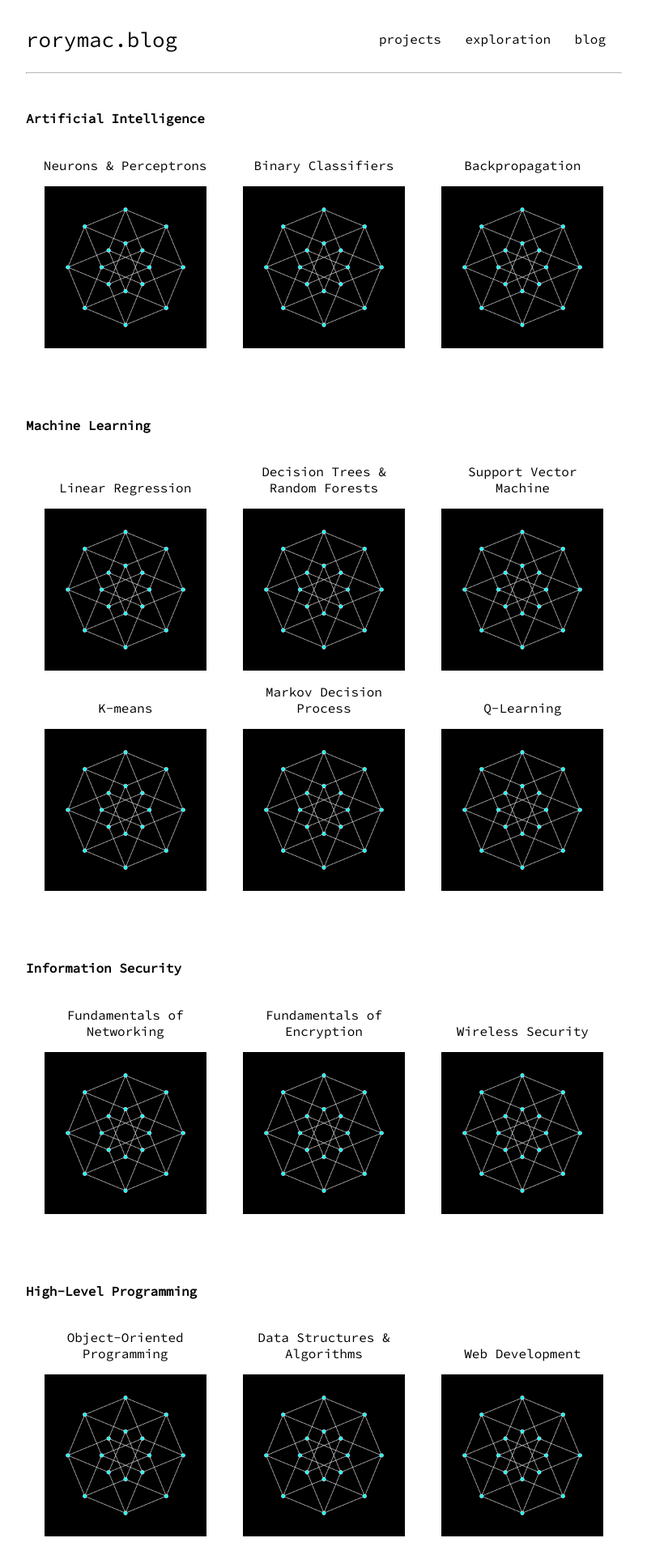
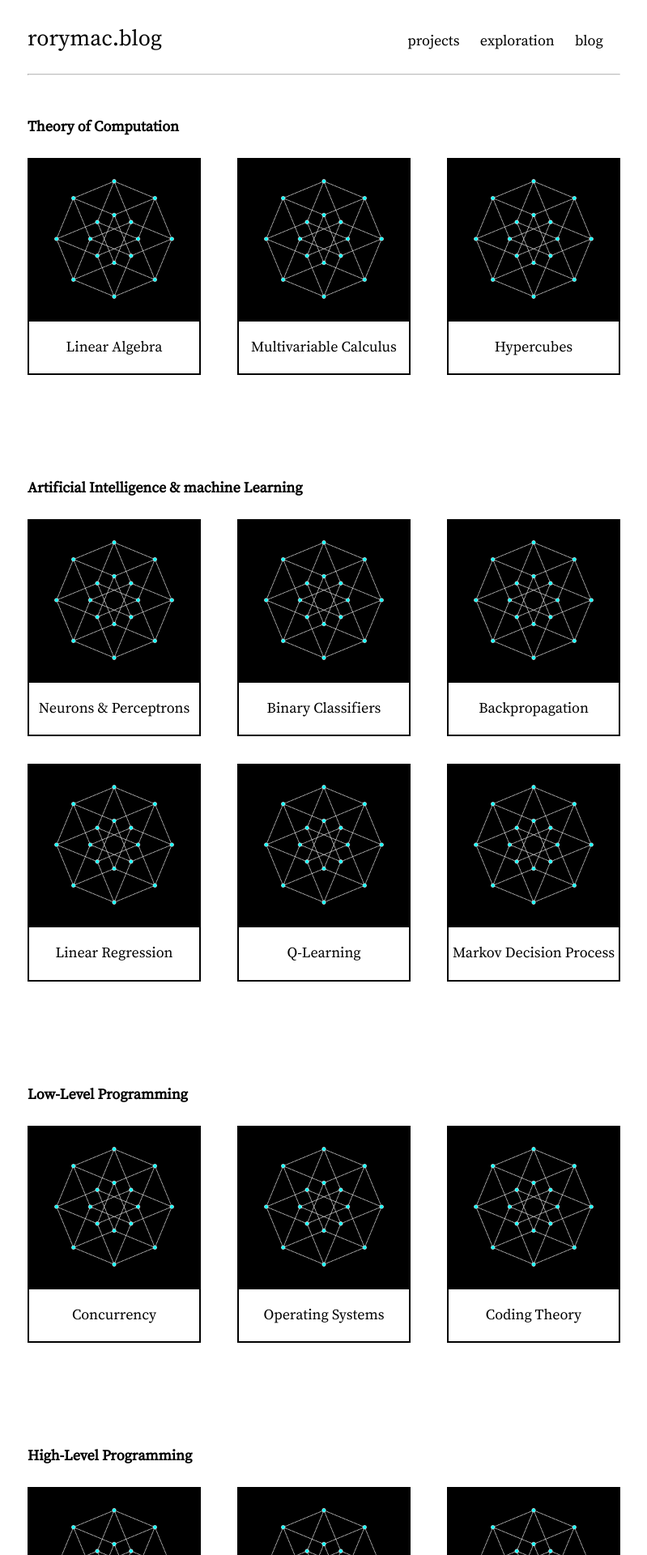
Before and after one commit to Rory-Mac/personal-website, a Jekyll site: the page built from explore.markdown, in a window 1280 px wide. Shown: the top 1920 px of the page at 81% size, without its empty margins (240-1039 px from the left). Built offline with Jekyll 4.4.1, drawn with Linux system fonts in a browser that asks for light colours; some of the changed text lies outside the part shown.

Commit message:
changes to page display of index.html and explore.html with use of flexbox

```diff
--- a/Assets/css/main.scss
+++ b/Assets/css/main.scss
@@ -4,3 +4,4 @@
 // Import Sass files
 @import "base";
 @import "transitions";
+@import "flex";
--- a/_layouts/default.html
+++ b/_layouts/default.html
@@ -35,7 +35,7 @@
         </main>
         <div class="site-footer">
             <hr>
-            <div class="flex" style="justify-content: flex-end;">
+            <div class="footer-flex-container">
             {% if page.mode == "light" %}
                 <a target="_blank" href="https://github.com/Rory-Mac"><img style="max-width: 40px; max-height: 40px; padding: 0.5rem 0.5rem;" src="/Assets/images/git_logo.png"></a>
                 <a target="_blank" href="https://www.linkedin.com/in/rory-maclean-63b792215/"><img style="max-width: 40px; max-height: 40px; padding: 0.5rem 0.5rem;" src="/Assets/images/linkedIn_logo.png"></a>
--- a/_sass/base.scss
+++ b/_sass/base.scss
@@ -1,9 +1,27 @@
+@font-face {
+    font-family: 'Source Serif Pro';
+    src: url('/Assets/fonts/source-serif-pro.regular.ttf') format('truetype');
+    font-weight: normal;
+    font-style: normal;
+}
+
+@font-face {
+    font-family: 'Merriweather';
+    src: url('/Assets/fonts/Merriweather-Regular.ttf') format('truetype'),
+      url('/Assets/fonts/Merriweather-Bold.ttf') format('truetype'),
+      url('/Assets/fonts/Merriweather-Italic.ttf') format('truetype');
+    font-weight: normal;
+    font-style: normal;
+}
+
 body, html {
     max-width: 800px;
     margin: 0rem auto 0rem auto;
     font-weight: 400;
-    font-size: 1rem;
-    font-family: 'Source Code Pro', monospace;
+    font-size: 1.0625rem;
+    letter-spacing: -0.003rem;
+    line-height: 28px;
+    font-family: 'Source Serif Pro', 'Source Code Pro', monospace;
 
     &.dark {
         background-color: black;
--- /dev/null
+++ b/_sass/flex.scss
@@ -0,0 +1,40 @@
+.index-flex-container {
+  margin: 0 0 2rem 0;
+  display: flex;
+  flex-wrap: wrap;
+  justify-content: space-around;
+}
+
+.explore-main-container {
+    margin: 0 0 2rem 0;
+    display: flex;
+    flex-wrap: wrap;
+    justify-content: space-between;
+}
+
+.explore-content-container {
+    margin: 0 0 2rem 0;
+    display: flex;
+    flex-direction: column;
+    align-items: stretch;
+    justify-content: flex-end;
+}
+
+.explore-content-title {
+    display: flex;
+    align-items: center;
+    justify-content: center;
+    border: 2px solid black;
+    background-color: white;
+}
+
+.explore-content-image {
+    width: 100%;
+    height: 100%;
+    background-color: black;
+}
+
+.footer-flex-container {
+  display: flex;
+  justify-content: flex-end;
+}
--- a/_sass/transitions.scss
+++ b/_sass/transitions.scss
@@ -1,6 +1,5 @@
 .zoom {
     transition: transform .2s;
-    margin: 0 auto;
     text-align: center;
 
     &:hover {
@@ -24,13 +23,3 @@
       }
     }
 }
-
-.flex {
-    display: flex;
-    flex-direction: row;
-    justify-content: space-around;
-    margin: 0 0 2rem 0;
-    flex-wrap: wrap;
-    align-content: flex-start;
-    align-items: flex-end;
-}
--- a/explore.markdown
+++ b/explore.markdown
@@ -3,101 +3,190 @@ layout: default
 mode: light
 title: Explore
 ---
-<h4>Artificial Intelligence</h4>
-<div class="flex">
-    <div class="flex-item zoom small">
-        <p>Neurons & Perceptrons</p>
-        <a href="/Artificial%20Intelligence/Neurons%20%26%20Perceptrons.html"><img style="background-color: black" src="/Assets/images/4-cube_dark.png"></a>
+<h4>Theory of Computation</h4>
+<div class="explore-main-container">
+    <div class="explore-content-container zoom small">
+        <a href="/Mathematics/Linear Algebra.html">
+            <div class="explore-content-image">
+                <img style="background-color: black" src="/Assets/images/4-cube_dark.png">
+            </div>
+        </a>
+        <div class="explore-content-title">
+            <p>Linear Algebra</p>
+        </div>
     </div>
-    <div class="flex-item zoom small">
-        <p>Binary Classifiers</p>
-        <a href="/Artificial Intelligence/Binary%20Classifiers.html"><img style="background-color: black" src="/Assets/images/4-cube_dark.png"></a>
+    <div class="explore-content-container zoom small">
+        <a href="/Mathematics/Multivariable Calculus.html">
+        <div class="explore-content-image">
+                <img style="background-color: black" src="/Assets/images/4-cube_dark.png">
+            </div>
+        </a>
+        <div class="explore-content-title">
+            <p>Multivariable Calculus</p>
+        </div>
     </div>
-    <div class="flex-item zoom small">
-        <p>Backpropagation</p>
-        <a href="/Artificial Intelligence/Gradient%20Descent%20%26%20Backpropagation.html"><img style="background-color: black" src="/Assets/images/4-cube_dark.png"></a>
-    </div>
-</div><div class="space-div"></div>
-<h4>Machine Learning</h4>
-<div class="flex">
-    <div class="flex-item zoom small">
-        <p>Linear Regression</p>
-        <a href="/Machine%20Learning/linear%20regression.html"><img style="background-color: black" src="/Assets/images/4-cube_dark.png"></a>
-    </div>
-    <div class="flex-item zoom small">
-        <p>Decision Trees & Random Forests</p>
-        <a href="explore.html"><img style="background-color: black" src="/Assets/images/4-cube_dark.png"></a>
-    </div>
-    <div class="flex-item zoom small">
-        <p>Support Vector Machine</p>
-        <a href="explore.html"><img style="background-color: black" src="/Assets/images/4-cube_dark.png"></a>
-    </div>
-    <div class="flex-item zoom small">
-        <p>K-means</p>
-        <a href="explore.html"><img style="background-color: black" src="/Assets/images/4-cube_dark.png"></a>
-    </div>
-    <div class="flex-item zoom small">
-        <p>Markov Decision Process</p>
-        <a href="explore.html"><img style="background-color: black" src="/Assets/images/4-cube_dark.png"></a>
-    </div>
-    <div class="flex-item zoom small">
-        <p>Q-Learning</p>
-        <a href="explore.html"><img style="background-color: black" src="/Assets/images/4-cube_dark.png"></a>
-    </div>
-</div><div class="space-div"></div>
-<h4>Information Security</h4>
-<div class="flex">
-    <div class="flex-item zoom small">
-        <p>Fundamentals of Networking</p>
-        <a href="/Information Security/Fundamentals of Networking.html"><img style="background-color: black" src="/Assets/images/4-cube_dark.png"></a>
-    </div>
-    <div class="flex-item zoom small">
-        <p>Fundamentals of Encryption</p>
-        <a href="/Information Security/Fundamentals of Encryption.html"><img style="background-color: black" src="/Assets/images/4-cube_dark.png"></a>
-    </div>
-    <div class="flex-item zoom small">
-        <p>Wireless Security</p>
-        <a href="/Information Security/Wireless Security.html"><img style="background-color: black" src="/Assets/images/4-cube_dark.png"></a>
-    </div>
-</div><div class="space-div"></div>
-<h4>High-Level Programming</h4>
-<div class="flex">
-    <div class="flex-item zoom small">
-        <p>Object-Oriented Programming</p>
-        <a href="/High-Level Programming/object-oriented programming.html"><img style="background-color: black" src="/Assets/images/4-cube_dark.png"></a>
-    </div>
-    <div class="flex-item zoom small">
-        <p>Data Structures & Algorithms</p>
-        <a href="/High-Level Programming/data structures and algorithms.html"><img style="background-color: black" src="/Assets/images/4-cube_dark.png"></a>
-    </div>
-    <div class="flex-item zoom small">
-        <p>Web Development</p>
-        <a href="/High-Level Programming/web development.html"><img style="background-color: black" src="/Assets/images/4-cube_dark.png"></a>
-    </div>
-</div><div class="space-div"></div>
-<h4>Low-Level Programming</h4>
-<div class="flex">
-    <div class="flex-item zoom small">
-        <p>Coding Theory</p>
-        <a href="/Low-Level Programming/coding theory.html"><img style="background-color: black" src="/Assets/images/4-cube_dark.png"></a>
-    </div>
-    <div class="flex-item zoom small">
-        <p>Concurrency & Operating Systems</p>
-        <a href="/Low-Level Programming/Concurrency%20%26%20Operating%20Systems.html"><img style="background-color: black" src="/Assets/images/4-cube_dark.png"></a>
-    </div>
-</div><div class="space-div"></div>
-<h4>Mathematics</h4>
-<div class="flex">
-    <div class="flex-item zoom small">
-        <p>Linear Algebra</p>
-        <a href="/Mathematics/Linear Algebra.html"><img style="background-color: black" src="/Assets/images/4-cube_dark.png"></a>
-    </div>
-    <div class="flex-item zoom small">
-        <p>Multivariable Calculus</p>
-        <a href="/Mathematics/Multivariable Calculus.html"><img style="background-color: black" src="/Assets/images/4-cube_dark.png"></a>
-    </div>
-    <div class="flex-item zoom small">
-        <p>Hypercubes</p>
-        <a href="/Mathematics/Hypercubes.html"><img style="background-color: black" src="/Assets/images/4-cube_dark.png"></a>
+    <div class="explore-content-container zoom small">
+        <a href="/Mathematics/Hypercubes.html">
+        <div class="explore-content-image">
+                <img style="background-color: black" src="/Assets/images/4-cube_dark.png">
+            </div>
+        </a>
+        <div class="explore-content-title">
+            <p>Hypercubes</p>
+        </div>
     </div>
 </div>
+<div class="space-div"></div>
+<h4>Artificial Intelligence & machine Learning</h4>
+<div class="explore-main-container">
+    <div class="explore-content-container zoom small">
+        <a href="/Artificial%20Intelligence/Neurons%20%26%20Perceptrons.html">
+        <div class="explore-content-image">
+                <img style="background-color: black" src="/Assets/images/4-cube_dark.png">
+            </div>
+        </a>
+        <div class="explore-content-title">
+            <p>Neurons & Perceptrons</p>
+        </div>
+    </div>
+    <div class="explore-content-container zoom small">
+        <a href="/Artificial Intelligence/Binary%20Classifiers.html">
+        <div class="explore-content-image">
+                <img style="background-color: black" src="/Assets/images/4-cube_dark.png">
+            </div>
+        </a>
+        <div class="explore-content-title">
+            <p>Binary Classifiers</p>
+        </div>
+    </div>
+    <div class="explore-content-container zoom small">
+        <a href="/Artificial Intelligence/Gradient%20Descent%20%26%20Backpropagation.html">
+        <div class="explore-content-image">
+                <img style="background-color: black" src="/Assets/images/4-cube_dark.png">
+            </div>
+        </a>
+        <div class="explore-content-title">
+            <p>Backpropagation</p>
+        </div>
+    </div>
+    <div class="explore-content-container zoom small">
+        <a href="/Machine%20Learning/linear%20regression.html">
+        <div class="explore-content-image">
+                <img style="background-color: black" src="/Assets/images/4-cube_dark.png">
+            </div>
+        </a>
+        <div class="explore-content-title">
+            <p>Linear Regression</p>
+        </div>
+    </div>
+    <div class="explore-content-container zoom small">
+        <a href="explore.html">
+        <div class="explore-content-image">
+                <img style="background-color: black" src="/Assets/images/4-cube_dark.png">
+            </div>
+        </a>
+        <div class="explore-content-title">
+            <p>Q-Learning</p>
+        </div>
+    </div>
+    <div class="explore-content-container zoom small">
+        <a href="explore.html">
+        <div class="explore-content-image">
+                <img style="background-color: black" src="/Assets/images/4-cube_dark.png">
+            </div>
+        </a>
+        <div class="explore-content-title">
+            <p>Markov Decision Process</p>
+        </div>
+    </div>
+</div>
+<div class="space-div"></div>
+<h4>Low-Level Programming</h4>
+<div class="explore-main-container">
+    <div class="explore-content-container zoom small">
+        <a href="/Low-Level Programming/Concurrency%20%26%20Operating%20Systems.html">
+            <div class="explore-content-image"><img class="something" src="/Assets/images/4-cube_dark.png"></div>
+        </a>
+        <div class="explore-content-title">
+            <p>Concurrency</p>
+        </div>
+    </div>
+    <div class="explore-content-container zoom small">
+        <a href="/Low-Level Programming/Concurrency%20%26%20Operating%20Systems.html">
+            <div class="explore-content-image"><img class="something" src="/Assets/images/4-cube_dark.png"></div>
+        </a>
+        <div class="explore-content-title">
+            <p>Operating Systems</p>
+        </div>
+    </div>
+    <div class="explore-content-container zoom small">
+        <a href="/Low-Level Programming/coding theory.html">
+            <div class="explore-content-image"><img style="background-color: black" src="/Assets/images/4-cube_dark.png"></div>
+        </a>
+        <div class="explore-content-title">
+            <p>Coding Theory</p>
+        </div>
+    </div>
+</div>
+<div class="space-div"></div>
+<h4>High-Level Programming</h4>
+<div class="explore-main-container">
+    <div class="explore-content-container zoom small">
+        <a href="/High-Level Programming/object-oriented programming.html">
+            <div class="explore-content-image"><img style="background-color: black" src="/Assets/images/4-cube_dark.png"></div>
+        </a>
+        <div class="explore-content-title">
+            <p>Object-Oriented</p>
+        </div>
+    </div>
+    <div class="explore-content-container zoom small">
+        <a href="/High-Level Programming/data structures and algorithms.html">
+            <div class="explore-content-image">
+                <img style="background-color: black" src="/Assets/images/4-cube_dark.png">
+            </div>
+        </a>
+        <div class="explore-content-title">
+            <p>Data Structures</p>
+        </div>
+    </div>
+    <div class="explore-content-container zoom small">
+        <a href="/High-Level Programming/web development.html">
+            <div class="explore-content-image">
+                <img style="background-color: black" src="/Assets/images/4-cube_dark.png">
+            </div>
+        </a><div class="explore-content-title">
+            <p>Web Development</p>
+        </div>
+    </div>
+    <div class="explore-content-container zoom small">
+        <a href="/Information Security/Fundamentals of Networking.html">
+            <div class="explore-content-image">
+                <img style="background-color: black" src="/Assets/images/4-cube_dark.png">
+            </div>
+        </a>
+        <div class="explore-content-title">
+            <p>Basic Networking</p>
+        </div>
+    </div>
+    <div class="explore-content-container zoom small">
+        <a href="/Information Security/Fundamentals of Encryption.html">
+            <div class="explore-content-image">
+                <img style="background-color: black" src="/Assets/images/4-cube_dark.png">
+            </div>
+        </a>
+        <div class="explore-content-title">
+            <p>Basic Encryption</p>
+        </div>
+    </div>
+    <div class="explore-content-container zoom small">
+        <a href="/Information Security/Wireless Security.html">
+            <div class="explore-content-image">
+                <img style="background-color: black" src="/Assets/images/4-cube_dark.png">
+            </div>
+        </a>
+        <div class="explore-content-title">
+            <p>Wireless Security</p>
+        </div>
+    </div>
+</div>
+<div class="space-div"></div>
```
Also changed, not shown: index.markdown (+10 -30 lines), Assets/fonts/Merriweather-Black.ttf (added), Assets/fonts/Merriweather-BlackItalic.ttf (added), Assets/fonts/Merriweather-Bold.ttf (added), Assets/fonts/Merriweather-BoldItalic.ttf (added), Assets/fonts/Merriweather-Italic.ttf (added), Assets/fonts/Merriweather-Light.ttf (added), Assets/fonts/Merriweather-LightItalic.ttf (added), Assets/fonts/Merriweather-Regular.ttf (added), Assets/fonts/SourceSerif4-Italic-VariableFont_opsz,wght.ttf (added), Assets/fonts/source-serif-pro.regular.ttf (added), 1 other file.
